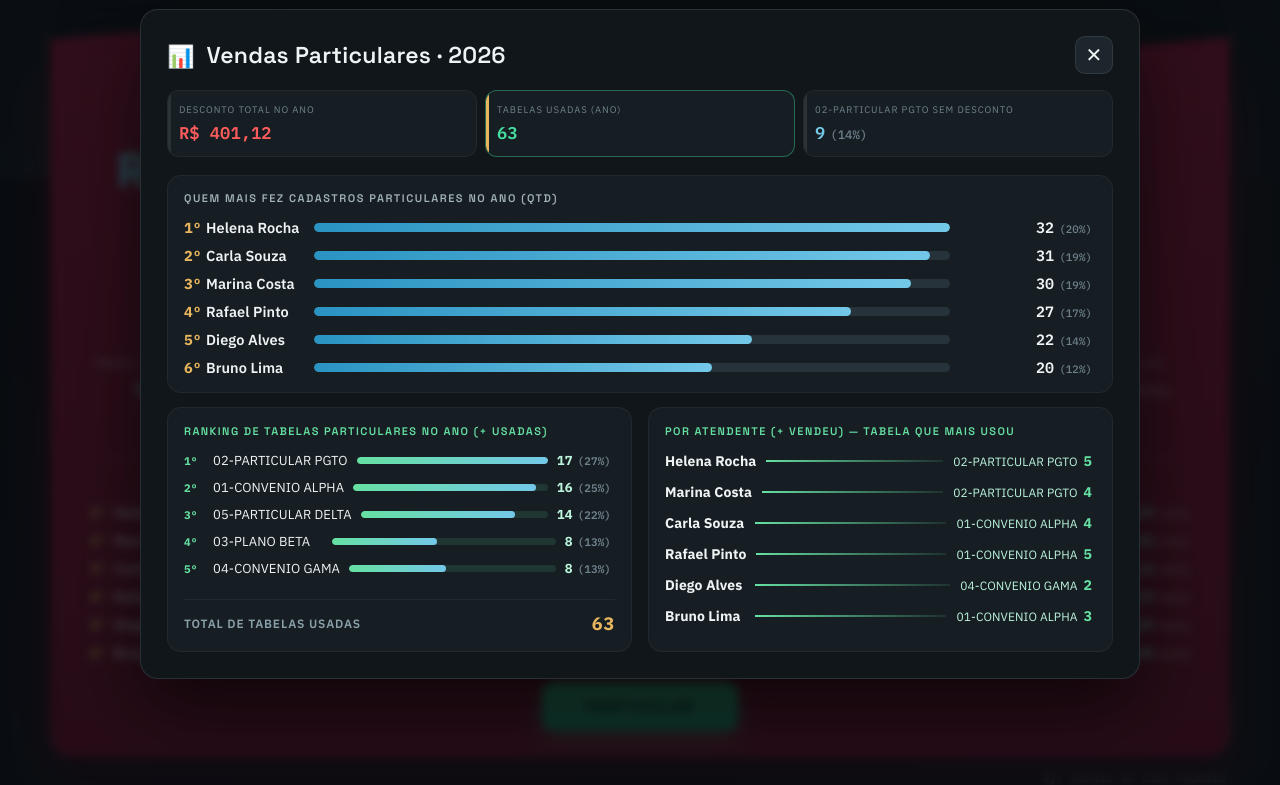
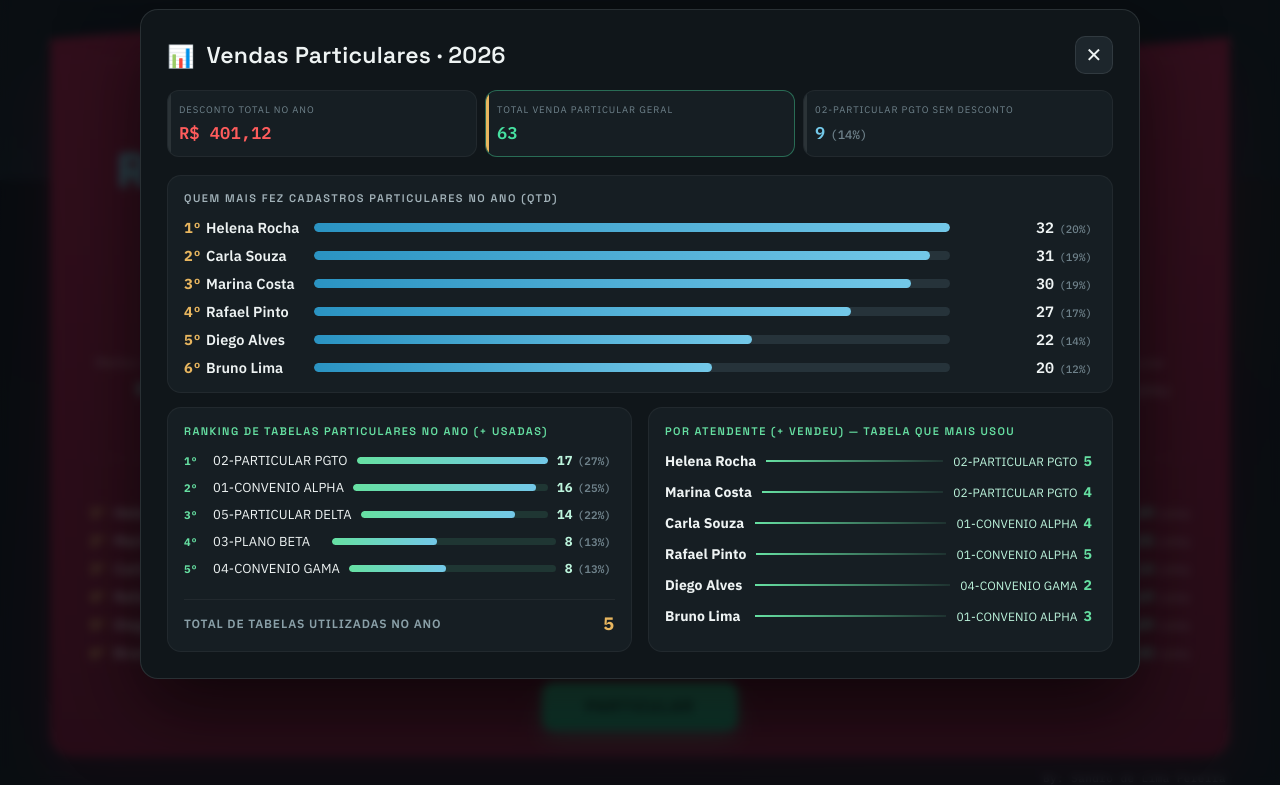
Before and after one commit to sandrolimadf1984/controle-de-caixa, a plain HTML site: page controle-caixa.html in a window 1280 px wide. Both pictures are taken after a click on the button "PARTICULAR". Shown: the part 620-1405 px from the top of the page. Drawn offline with Linux system fonts and the light colour scheme.

Commit message:
Add files via upload

```diff
--- a/controle-caixa.html
+++ b/controle-caixa.html
@@ -648,14 +648,14 @@
   <div class="shead"><div class="htitle"><span class="ico">📊</span><h3 id="partTitle">Vendas particulares</h3></div><button class="xbtn" data-close>✕</button></div>
   <div class="chips" style="grid-template-columns:repeat(3,1fr)">
     <div class="chip"><div class="k">Desconto total no ano</div><div class="v" id="partDesc" style="color:#ff5c5c">R$ 0,00</div></div>
-    <div class="chip geral" style="border-color:rgba(70,224,160,.4)"><div class="k">Tabelas usadas (ano)</div><div class="v" id="partTotal" style="color:#46e0a0">0</div></div>
+    <div class="chip geral" style="border-color:rgba(70,224,160,.4)"><div class="k">Total Venda Particular Geral</div><div class="v" id="partTotal" style="color:#46e0a0">0</div></div>
     <div class="chip"><div class="k">02-Particular Pgto sem desconto</div><div class="v" id="partTab02" style="color:var(--sky)">0</div></div>
   </div>
   <div class="panel"><h4>Quem mais fez cadastros particulares no ano (qtd)</h4><div class="bar-h" id="pyearCadRank" style="max-height:360px;overflow-y:auto;padding-right:4px"></div></div>
   <div class="ppair">
     <div class="ppanel"><h4>Ranking de tabelas particulares no ano (+ usadas)</h4>
       <div class="prank" id="pyearRank" style="max-height:420px"></div>
-      <div class="pfoot">Total de tabelas usadas <b id="pyearFoot">0</b></div>
+      <div class="pfoot">Total de Tabelas Utilizadas no Ano <b id="pyearFoot">0</b></div>
     </div>
     <div class="ppanel"><h4>Por atendente (+ vendeu) — tabela que mais usou</h4>
       <div class="patt" id="pyearAtt" style="max-height:420px;overflow-y:auto;padding-right:4px"></div>
@@ -1116,6 +1116,7 @@ function openParticular(){
   document.getElementById("partTab02").innerHTML=`${t02}<span class="pctval">(${pctStr(t02,r.total)})</span>`;
   document.getElementById("partDesc").textContent=fmt(sales.reduce((a,s)=>a+(s.d||0),0));
   renderParticular("pyearRank","pyearAtt","pyearFoot",sales,annualAttendants(year).map(a=>a.nm));
+  document.getElementById("pyearFoot").textContent=r.distinct;
   document.getElementById("pyearCadRank").innerHTML=cadRankHTML(sales);
   show("ovParticular");
 }
@@ -1536,10 +1537,10 @@ function fonteRankHTML(sales){
   const uses=tableUses(sales);const map={};let total=0;
   uses.forEach(u=>{map[u.f]=(map[u.f]||0)+1;total++;});
   const arr=Object.entries(map).map(([f,c])=>({f,c})).sort((a,b)=>b.c-a.c||a.f.localeCompare(b.f,"pt-BR",{numeric:true}));
-  if(!arr.length)return {html:`<div class="empty">Nenhuma tabela particular usada.</div>`,total:0};
+  if(!arr.length)return {html:`<div class="empty">Nenhuma tabela particular usada.</div>`,total:0,distinct:0};
   const mx=arr[0].c;
   const html=arr.map((it,i)=>`<div class="prow"><span class="pk">${i+1}º</span><span class="pname" title="${esc(it.f)}">${esc(it.f)}</span><div class="ptrack"><div class="pfill" style="width:${(it.c/mx*100).toFixed(1)}%"></div></div><span class="pqtd">${it.c}<span class="ppct">(${(it.c/total*100).toFixed(0)}%)</span></span></div>`).join("");
-  return {html,total};
+  return {html,total,distinct:arr.length};
 }
 function attFonteHTML(sales,attOrder){
   const uses=tableUses(sales);const byA={};
```
Also changed, not shown: launcher/index.html (+5 -4 lines).
